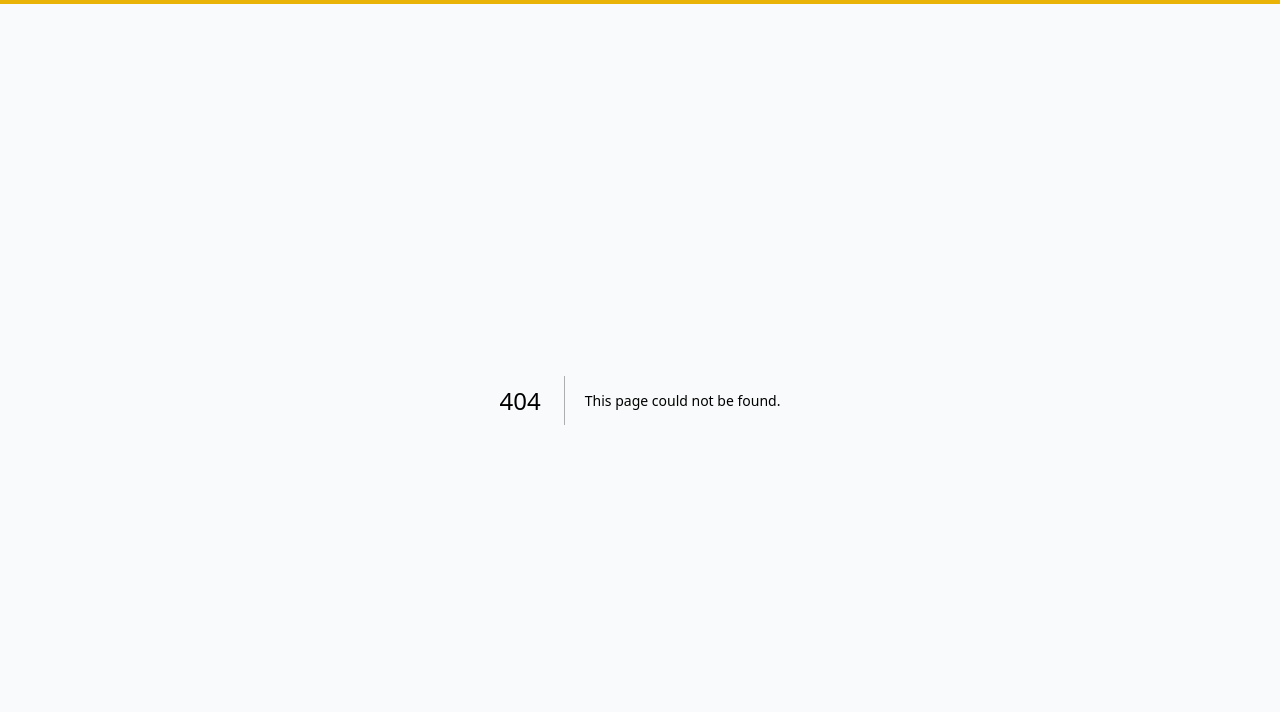
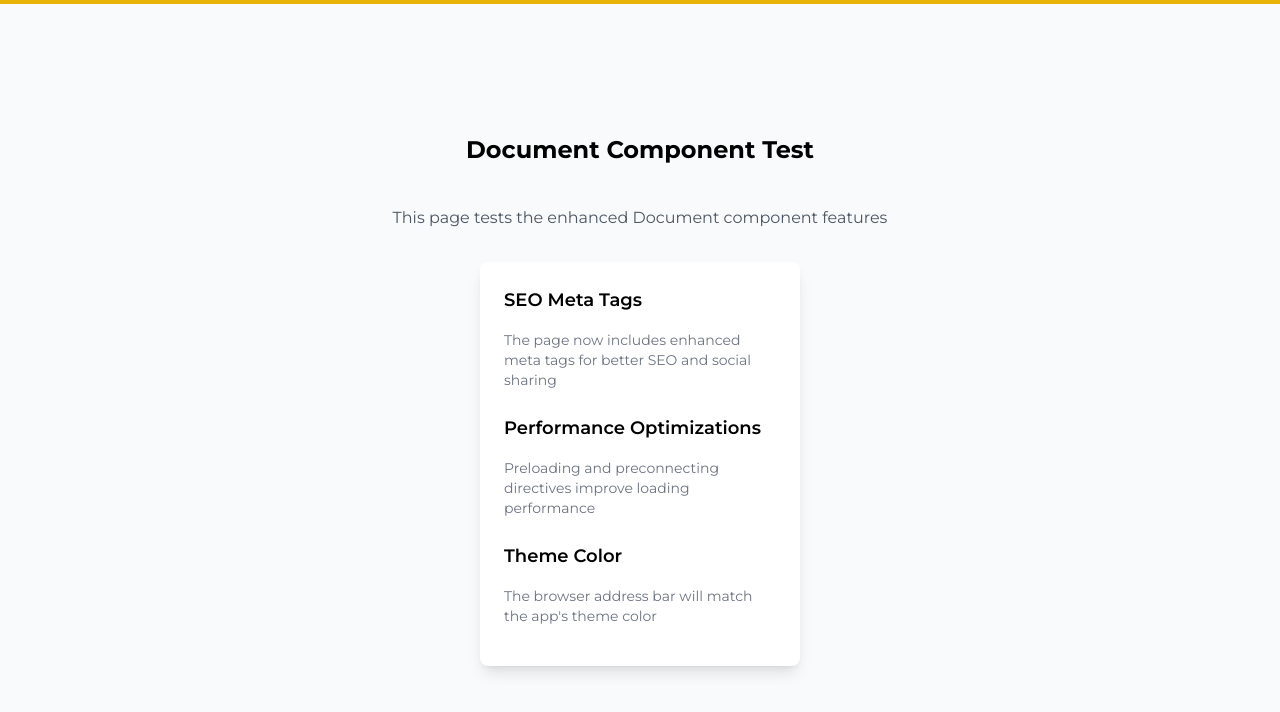
Before and after one commit to pramadha-nindi-atmaja/Taskina-First-Assignment, a Next.js app: page /document-test in a window 1280 px wide. Before the commit this address had no page. Shown: the top 712 px of the page. Built offline with nearby package versions, Linux system fonts and the light colour scheme.

Commit message:
Enhanced Document component with SEO meta tags, social sharing, performance optimizations, and favicon support

```diff
--- a/pages/_document.js
+++ b/pages/_document.js
@@ -3,7 +3,34 @@ import { Html, Head, Main, NextScript } from "next/document";
 export default function Document() {
   return (
     <Html lang="en">
-      <Head />
+      <Head>
+        {/* Primary Meta Tags */}
+        <meta name="viewport" content="width=device-width, initial-scale=1.0" />
+        <meta name="theme-color" content="#f59e0b" />
+        <meta name="description" content="Taskina Assignment Application" />
+
+        {/* Preload critical resources */}
+        <link rel="preload" href="https://fonts.googleapis.com/css2?family=Montserrat:wght@400;500;600;700&display=swap" as="style" />
+
+        {/* Favicon */}
+        <link rel="icon" type="image/png" sizes="32x32" href="/favicon-32x32.png" />
+        <link rel="icon" type="image/png" sizes="16x16" href="/favicon-16x16.png" />
+        <link rel="apple-touch-icon" sizes="180x180" href="/apple-touch-icon.png" />
+
+        {/* Open Graph / Facebook */}
+        <meta property="og:type" content="website" />
+        <meta property="og:title" content="Taskina Assignment" />
+        <meta property="og:description" content="Taskina Assignment Application" />
+
+        {/* Twitter */}
+        <meta property="twitter:card" content="summary_large_image" />
+        <meta property="twitter:title" content="Taskina Assignment" />
+        <meta property="twitter:description" content="Taskina Assignment Application" />
+
+        {/* Font Preconnect */}
+        <link rel="preconnect" href="https://fonts.googleapis.com" />
+        <link rel="preconnect" href="https://fonts.gstatic.com" crossOrigin="anonymous" />
+      </Head>
       <body>
         <Main />
         <NextScript />
--- /dev/null
+++ b/pages/document-test.js
@@ -0,0 +1,25 @@
+export default function DocumentTest() {
+  return (
+    <div className="h-screen w-screen flex flex-col justify-center items-center gap-4 p-6">
+      <h1 className="text-2xl font-bold mb-6">Document Component Test</h1>
+      <p className="text-gray-600 mb-4">This page tests the enhanced Document component features</p>
+
+      <div className="w-80 bg-white shadow-lg rounded-lg p-6">
+        <h2 className="text-lg font-semibold mb-4">SEO Meta Tags</h2>
+        <p className="text-sm text-gray-500 mb-4">
+          The page now includes enhanced meta tags for better SEO and social sharing
+        </p>
+
+        <h2 className="text-lg font-semibold mb-4 mt-6">Performance Optimizations</h2>
+        <p className="text-sm text-gray-500 mb-4">
+          Preloading and preconnecting directives improve loading performance
+        </p>
+
+        <h2 className="text-lg font-semibold mb-4 mt-6">Theme Color</h2>
+        <p className="text-sm text-gray-500 mb-4">
+          The browser address bar will match the app's theme color
+        </p>
+      </div>
+    </div>
+  );
+}
```
